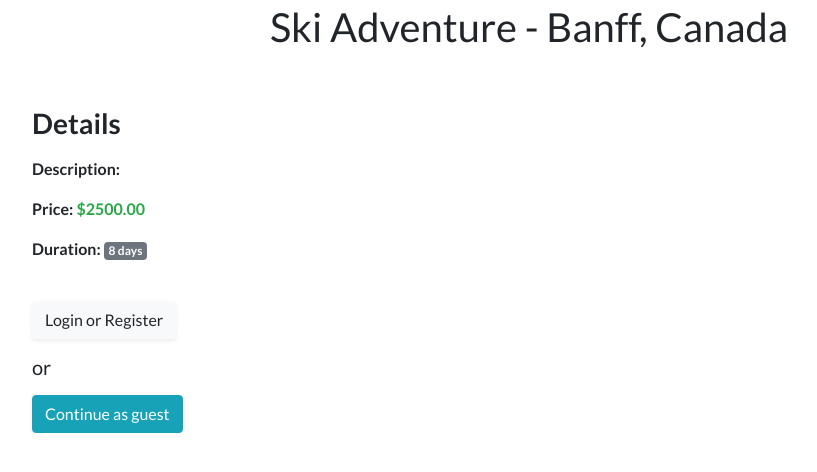
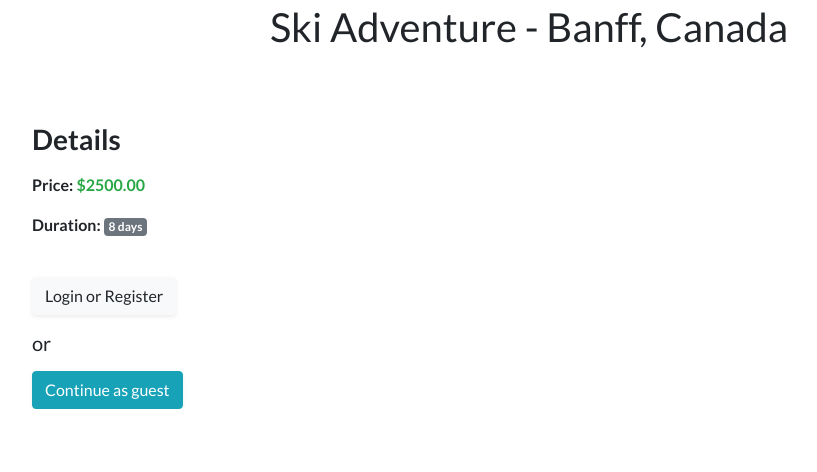
Before and after one commit to Alexiou981/elite-escapes, a Django app: page /packages/2 in a window 1280 px wide. Shown: the part 61-533 px from the top of the page, without its empty margins (111-928 px from the left). Run offline with Django 3.2, Linux system fonts and the light colour scheme; data comes from the database, SQL or seed files in the repository; tables that the repository leaves empty hold one stand-in row (values such as "Sample post"); some libraries are stand-ins or nearby versions.

Commit message:
chore: refined the layout of pacckage_details

```diff
--- a/home/templates/home/package_details.html
+++ b/home/templates/home/package_details.html
@@ -39,11 +39,15 @@
 
         <div class="col-md-12 mt-5">
             <!-- Details Section -->
-            <h3 class="font-weight-bold mb-3">Details</h3>
-            <p><strong>Description:</strong> {{ package.detailed_description }}</p>
-            <p><strong>Price:</strong> <span class="text-success font-weight-bold">${{ package.price }}</span></p>
-            <p><strong>Duration:</strong> <span class="badge badge-secondary">{{ package.holiday_duration }} days</span></p>
 
+            <p>{{ package.detailed_description|safe }}</p>
+            <p>{{ package.getaway_highlights_description|safe }}</p>
+            <div>
+                <p>{{ package.included|safe }}</p>
+                <h3 class="font-weight-bold mb-3">Details</h3>
+                <p><strong>Price:</strong> <span class="text-success font-weight-bold">${{ package.price }}</span></p>
+                <p><strong>Duration:</strong> <span class="badge badge-secondary">{{ package.holiday_duration }} days</span></p>
+            </div>
             <!-- Buttons Section -->
             {% if user.is_authenticated %}
                 <a href="{% url 'add_to_bag' package.id %}" class="btn btn-primary mt-4 shadow-sm">Book Now</a>
```
